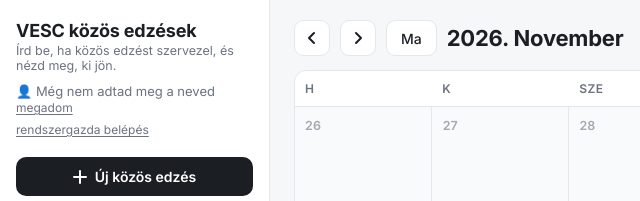
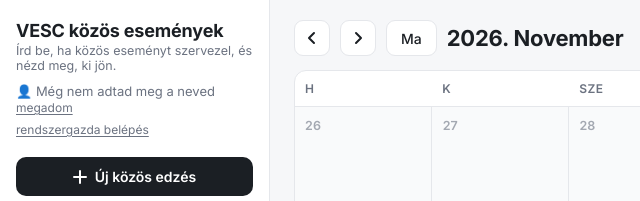
Before and after one commit to Gombi75/VESC-Event, a plain HTML site: page index.html in a window 1280 px wide. Shown: the top 201 px of the page, 0-640 px from the left. Drawn offline with Linux system fonts and the light colour scheme; no server answers.

Commit message:
Update header and paragraph for event organization

```diff
--- a/index.html
+++ b/index.html
@@ -191,8 +191,8 @@
 <div class="app">
   <aside>
     <div class="brand">
-      <h1>VESC közös edzések</h1>
-      <p>Írd be, ha közös edzést szervezel, és nézd meg, ki jön.</p>
+      <h1>VESC közös események</h1>
+      <p>Írd be, ha közös eseményt szervezel, és nézd meg, ki jön.</p>
       <div class="me" id="me"></div>
     </div>
     <button class="btn-primary" id="addBtn">
```
